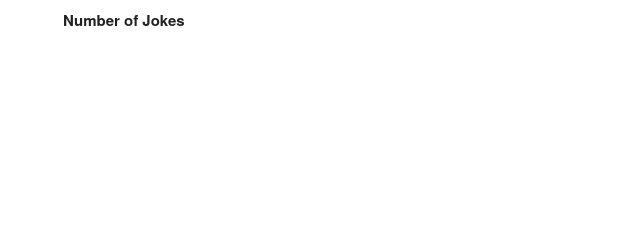
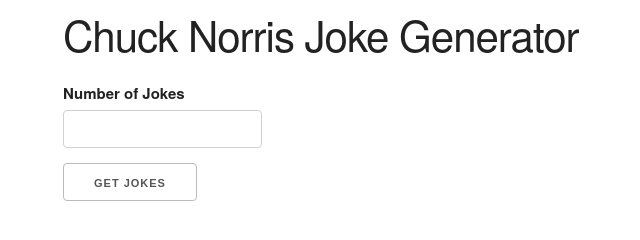
Before and after one commit to DVarner94/Chuck-Norris-Jokes, a plain HTML site: page index.html in a window 1280 px wide. Shown: the whole page, without its empty margins (97-737 px from the left). Drawn offline with nearby package versions, Linux system fonts and the light colour scheme.

Commit message:
html done

```diff
--- a/index.html
+++ b/index.html
@@ -9,11 +9,17 @@
 </head>
 <body>
     <div class="container">
+        <h2>Chuck Norris Joke Generator</h2>
         <form>
             <div>
                 <label for="number">Number of Jokes</label>
+                <input type="number" id="number">
+            </div>
+            <div>
+                <button class="get-jokes">Get Jokes</button>
             </div>
         </form>
+        <ul class="jokes"></ul>
     </div>
 
 </body>
```
